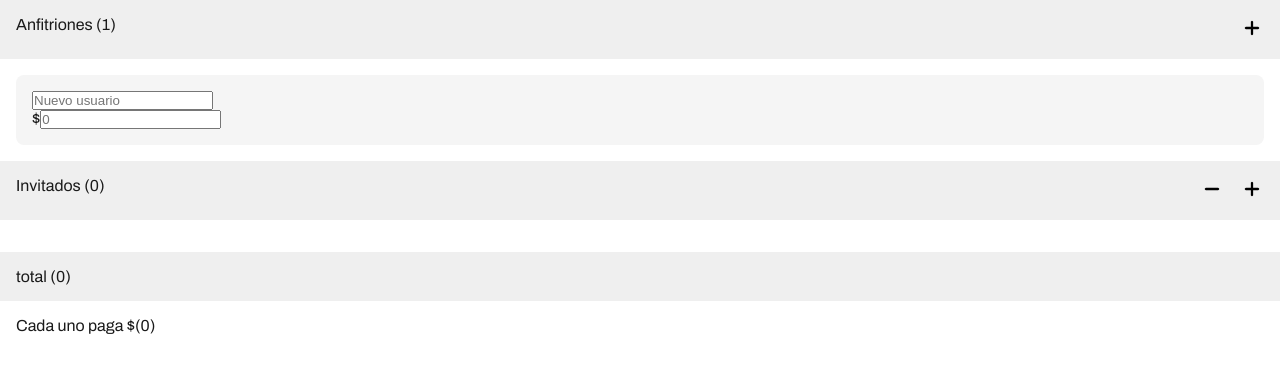
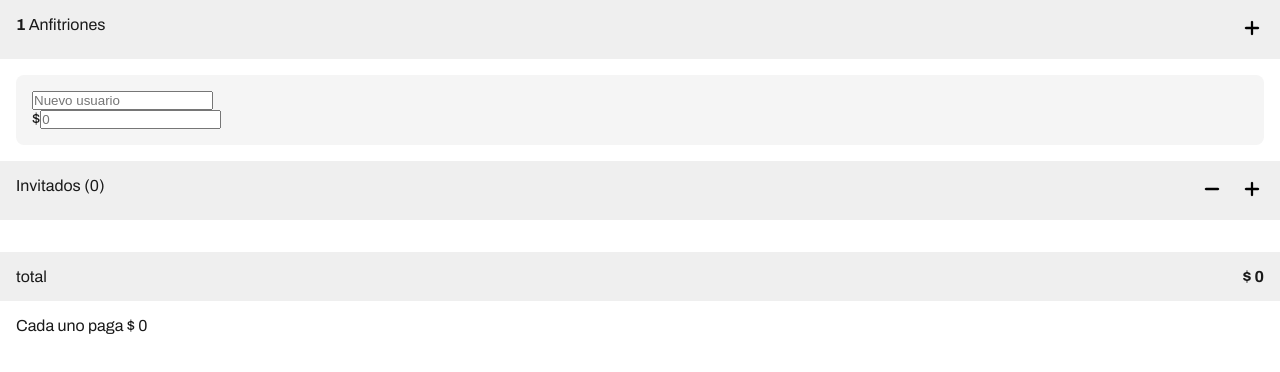
Before and after one commit to carlos-britos/dividir-cuentas, a React (Vite) app: page / in a window 1280 px wide. Shown: the top 372 px of the page. Built offline with nearby package versions, Linux system fonts and the light colour scheme.

Commit message:
Fix total price

```diff
--- a/src/components/views/home/Hosts.jsx
+++ b/src/components/views/home/Hosts.jsx
@@ -4,20 +4,25 @@ import strings from "../../shared/Strings"
 
 const Hosts = ({ hosts, setHosts }) => {
   const [newId, setNewId] = useState(1)
+  const [hostsArray, setHostsArray] = useState([])
 
-  // Array de ids
-  const [hostsArray, setHostsArray] = useState([0])
+
+  useEffect(() => {
+    // Array de precios
+    const keysArray = Object.keys(hosts);
+    setHostsArray(keysArray)
+  }, [hosts])
+
 
   const handleNewUser = () => {
     // Agarrar el objeto de y agregarle un id y el precio 0
     setHosts((prevHosts) => ({ ...prevHosts, [newId]: 0 }));
 
-    setHostsArray([...hostsArray , newId])
-
     // Se modifica el id para el proximo user
     setNewId(newId + 1)
   }
 
+  // Modifica el precio de uno de los anfitriones
   const handleSetPrice = (element, host) => {
     const value = parseInt(element.value)
     setHosts((prevHosts) => ({ ...prevHosts, [host]: value }));
@@ -27,8 +32,10 @@ const Hosts = ({ hosts, setHosts }) => {
     <section>
       <div className="user-list anfitriones-section">
         <div className="user-list__header">
-          {/* Se usa newId como contador */}
-          {strings.hosts} ({newId})
+          <div className="">
+            <b>{hostsArray.length} </b>
+            {strings.hosts}
+          </div>
 
           <div className="add-new-user" onClick={() => handleNewUser(newId)}>
             <Icon iconSvg={<AddIcon />} />
--- a/src/components/views/home/Total.jsx
+++ b/src/components/views/home/Total.jsx
@@ -4,30 +4,45 @@ import strings from "../../shared/Strings"
 const Total = ({ hosts , guests }) => {
   const [total, setTotal] = useState(0)
   const [partial, setPartial] = useState(0)
+  const [arrayHosts, setArrayHosts] = useState([])
 
   useEffect(() => {
-    // TODO: arreglar funcionamiento de la calculadora
-    const priceArray = Object.values(hosts);
+    // Array de precios
+    setArrayHosts(Object.values(hosts))
+  }, [hosts, guests])
 
+  useEffect(() => {
     // Suma todos los precios cada vez que cambian
-    const totalSum = priceArray.reduce((acc, price) => acc + price , 0);
+    const totalSum = arrayHosts.reduce((acc, price) => acc + price , 0);
     setTotal(totalSum);
+  }, [arrayHosts])
 
-    const users = priceArray.length + guests
-    const partialPrice = total / users
+  useEffect(() => {
+    // Suma anfitriones e invitados
+    const users = arrayHosts.length + guests
+
+    // Divide cuanto paga cada uno
+    console.log(users)
+    console.log(total)
+
+    const partialPrice = users !== 0 ? total / users : 0;
 
     setPartial(partialPrice)
-
-  }, [hosts, guests])
+  }, [total])
 
   return (
     <section>
       <div className="user-list total-section">
         <div className="user-list__header">
-          {strings.total} ({ total })
+          <div className="">
+            { strings.total }
+          </div>
+          <b>
+            $ { total }
+          </b>
         </div>
         <div className="user-list__body">
-          Cada uno paga $({ partial })
+          Cada uno paga $ { partial }
         </div>
       </div>
     </section>
```
